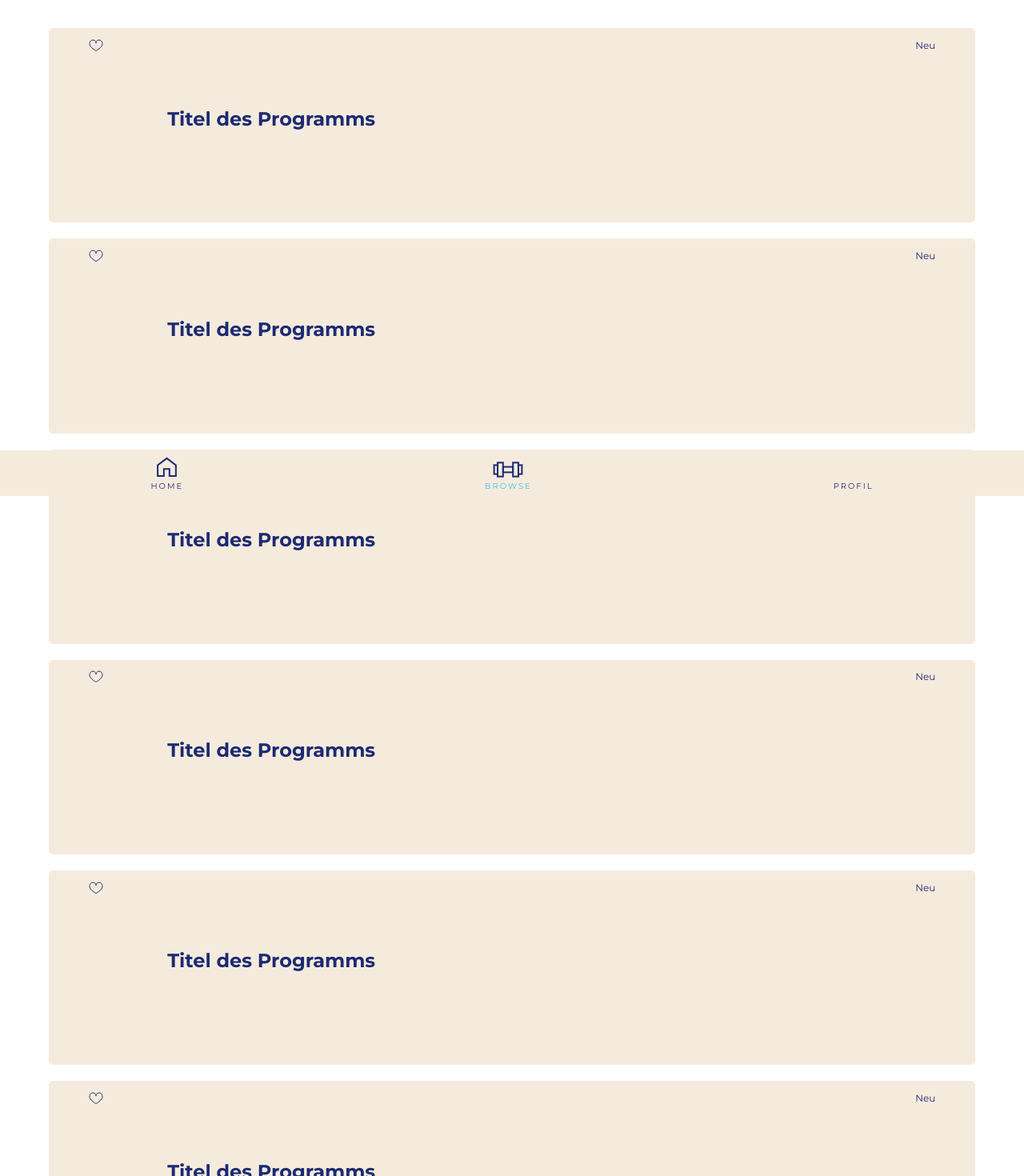
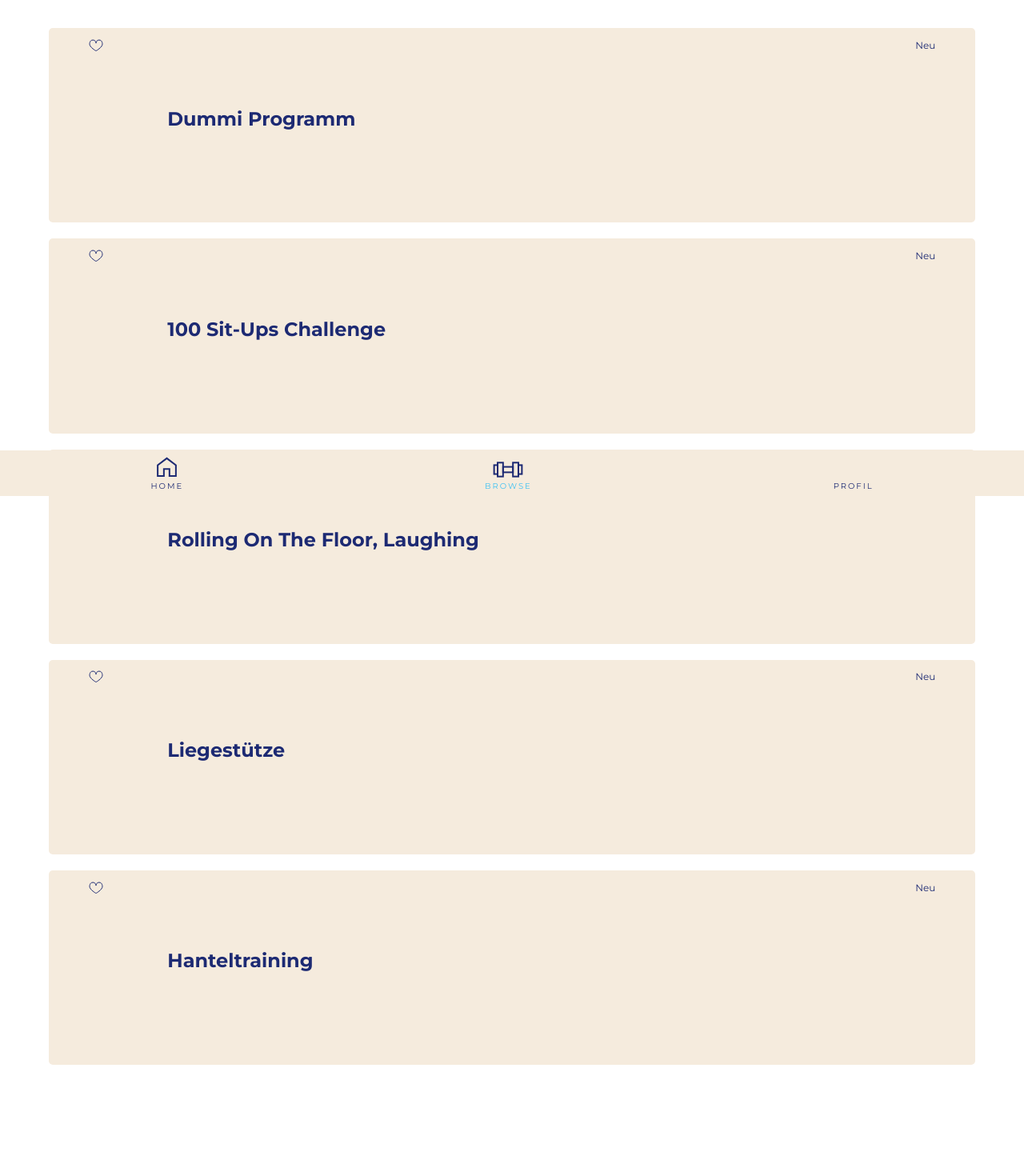
Before and after one commit to CB-interstellar/Fitness-App, a React (Create React App) app in the folder frontend/: page /browse in a window 1280 px wide. Shown: the part 180-1650 px from the top of the page at 80% size. After the commit the page ends 1593 px from the top, so only its background shows below. Built offline with nearby package versions, Linux system fonts and the light colour scheme; some icons are missing.

Commit message:
Data-Ordner mit ersten eingefügten Daten

```diff
--- a/frontend/src/components/ProgrammInhalt.js
+++ b/frontend/src/components/ProgrammInhalt.js
@@ -34,14 +34,14 @@ const Titel= styled.div`
   }
   `;
 
-function ProgrammInhalt() {
+function ProgrammInhalt(props) {
     return(
         <TitelBox>
           <Herz />
           <Hinweis className="small-text">Neu</Hinweis>
           <Titel>
             <LinkStyled to="/programm">
-              <h2>Titel des Programms</h2>
+              <h2>{props.name}</h2>
             </LinkStyled>
           </Titel>
         </TitelBox>
--- /dev/null
+++ b/frontend/src/data/Programmdata.js
@@ -0,0 +1,35 @@
+const programmdata = [
+    {
+      id: 1,
+      name: "Dummi Programm",
+      meaning:
+        "Weit hinten, hinter den Wortbergen, fern der Länder Vokalien und Konsonantien leben die Blindtexte. Abgeschieden wohnen sie in Buchstabhausen an der Küste des Semantik, eines großen Sprachozeans. Ein kleines Bächlein namens Duden fließt durch ihren Ort und versorgt sie mit den nötigen Regelialien. Es ist ein paradiesmatisches Land, in dem einem gebratene Satzteile in den Mund fliegen."
+    },
+    {
+      id: 2,
+      name: "100 Sit-Ups Challenge",
+      meaning:
+        "“You can do that!” 100 Sit-Ups klingen viel, aber bringen auch viel. Zu Beginn machst du erstmal so viele, wie du schaffst. Schlag danach deinen eigenen Rekord. Eslohnt sich !"
+    },
+
+    {
+      id: 3,
+      name: "Rolling On The Floor, Laughing",
+      meaning:
+        "Das macht Laune! Rolle dich über den Boden, bis jemand vorbei kommt und freue dich danach mit ihm."
+    },
+    {
+        id: 4,
+        name: "Liegestütze",
+        meaning:
+          "Ausgangsposition des Liegestützes ist die Bauchlage, der Körper ist gestreckt. Die Hände befinden sich etwas über schulterbreit voneinander entfernt am Boden. Die Finger zeigen nach vorne, die Daumen nach innen. Durch gleichzeitiges Anspannen der Arme werden diese gestreckt und der Oberkörper hebt vom Boden ab. Das Gewicht wird gleichmäßig auf Zehenspitzen und Händen verteilt. Kopf, Hals, Wirbelsäule, Gesäß und Knie bilden eine Linie und die Bauchmuskulatur ist angespannt. Nun werden beide Arme gleichzeitig gebeugt und der Oberkörper somit abgesenkt, bis die Nasenspitze fast den Boden berührt. Der Körper bleibt dabei gestreckt"
+      },
+      {
+        id: 5,
+        name: "Hanteltraining",
+        meaning:
+          "Hanteltraining ist Widerstandstraining mit Hilfe von Hanteln. Entsprechende Hantelübungen werden beim Krafttraining, Kraftsport, Gewichtheben, Bodybuilding und Fitnesstraining absolviert. Beim Hanteltraining können gezielt Körperschwerpunkte trainiert und entwickelt werden."
+      }
+  ];
+
+  export default programmdata;
--- a/frontend/src/screens/Browse.js
+++ b/frontend/src/screens/Browse.js
@@ -3,6 +3,7 @@ import styled from 'styled-components';
 
 import Navigation from '../components/Navigation';
 import ProgrammInhalt from '../components/ProgrammInhalt';
+import programmdata from '../data/Programmdata';
 
 const Heading = styled.h2`
   text-align: left;
@@ -20,24 +21,20 @@ const ProBox = styled.div`
   flex-direction: column;
 `;
 
+function createTitel(titelData) {
+  return <ProgrammInhalt
+              key={titelData.id}
+              name={titelData.name}
+          />
+};
+
 function Browse() {
     return(
         <div>
           <Heading>Browse</Heading>
           <Filter className='small-text'>Filter</Filter>
           <ProBox>
-             <ProgrammInhalt />
-             <ProgrammInhalt />
-             <ProgrammInhalt />
-             <ProgrammInhalt />
-             <ProgrammInhalt />
-             <ProgrammInhalt />
-             <ProgrammInhalt />
-             <ProgrammInhalt />
-             <ProgrammInhalt />
-             <ProgrammInhalt />
-             <ProgrammInhalt />
-             <ProgrammInhalt />
+            {programmdata.map(createTitel)}
           </ProBox>
           <Navigation />
         </div>
```
Also changed, not shown: frontend/src/data/Userdata.js (added, +24 -0 lines).
